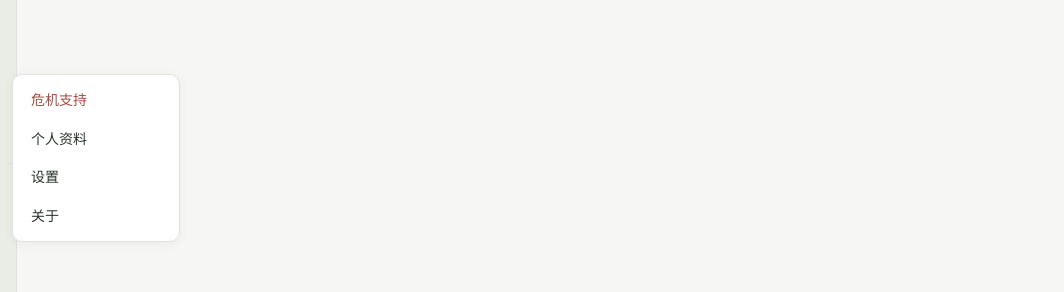
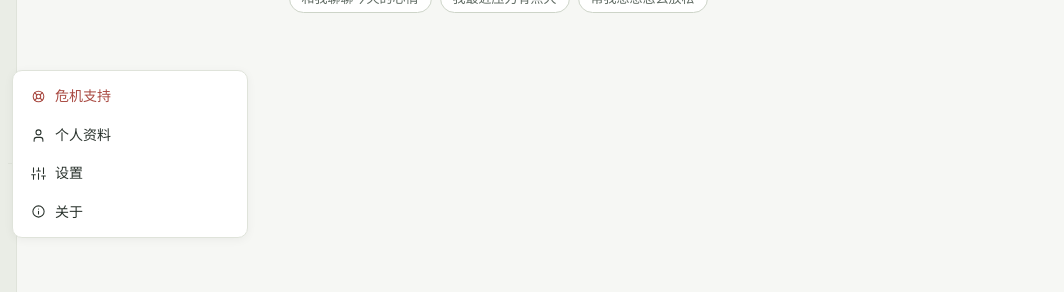
Before and after one commit to KurvCygnus/soul_notes, a React (Vite) app in the folder frontend/: page / in a window 1280 px wide. Both pictures are taken after a click on the button 112 px from the left and 775 px from the top of the page. Shown: the part 506-798 px from the top of the page, without its empty margins (0-1064 px from the left). Built offline with nearby package versions, Linux system fonts and the light colour scheme; no server answers.

Commit message:
fix: 走查修正 (用户菜单定位侧栏宽/条目 SVG 图标/登出红色)

```diff
--- a/frontend/src/components/layout/UserMenu.tsx
+++ b/frontend/src/components/layout/UserMenu.tsx
@@ -3,6 +3,7 @@
 //* 遮罩点击与 Escape 关闭, 条目全部上抛壳处理, 菜单自身不触碰路由与认证上下文 (分层裁决).
 import { useEffect } from 'react'
 import type { ReactElement } from 'react'
+import Icon from '../ui/Icon'
 
 export interface IUserMenuProps
 {
@@ -39,11 +40,11 @@ export default function UserMenu({
             {/* id 与侧栏汉堡钮的 aria-controls 对应; 定位右下 (头像行上方) 归 CSS, 进场动效走动效令牌 (D23). */}
             <div id="user-menu" className="user-menu" role="menu" aria-label="用户菜单">
                 {/* 顺序即 spec §7: 危机支持置顶并以 danger 令牌点出安全语义; 登出仅登录用户可见 (夹在设置与关于之间). */}
-                <button type="button" role="menuitem" className="user-menu-item user-menu-item-crisis" onClick={onOpenCrisis}>危机支持</button>
-                <button type="button" role="menuitem" className="user-menu-item" onClick={onOpenProfile}>个人资料</button>
-                <button type="button" role="menuitem" className="user-menu-item" onClick={onOpenSettings}>设置</button>
-                {!guest && <button type="button" role="menuitem" className="user-menu-item" onClick={onLogout}>登出</button>}
-                <button type="button" role="menuitem" className="user-menu-item" onClick={onOpenAbout}>关于</button>
+                <button type="button" role="menuitem" className="user-menu-item user-menu-item-crisis" onClick={onOpenCrisis}><Icon name="buoy" size={15} /><span>危机支持</span></button>
+                <button type="button" role="menuitem" className="user-menu-item" onClick={onOpenProfile}><Icon name="user" size={15} /><span>个人资料</span></button>
+                <button type="button" role="menuitem" className="user-menu-item" onClick={onOpenSettings}><Icon name="sliders" size={15} /><span>设置</span></button>
+                {!guest && <button type="button" role="menuitem" className="user-menu-item user-menu-item-logout" onClick={onLogout}><Icon name="logout" size={15} /><span>登出</span></button>}
+                <button type="button" role="menuitem" className="user-menu-item" onClick={onOpenAbout}><Icon name="info" size={15} /><span>关于</span></button>
             </div>
         </>
     )
--- a/frontend/src/components/ui/Icon.tsx
+++ b/frontend/src/components/ui/Icon.tsx
@@ -7,6 +7,7 @@ export type IconName =
     | 'sun' | 'cloud' | 'rain' | 'thunder' | 'gauge'
     | 'pen' | 'calendar' | 'cloud-sun' | 'mic'
     | 'panel' | 'buoy' | 'menu' | 'phone'
+    | 'user' | 'sliders' | 'info' | 'logout'
     | 'chat' | 'chat-plus' | 'grid' | 'chevron'  //* 手风琴侧栏 v2 新增: 会话气泡/气泡加号/扩展宫格/节标题箭头.
     | 'arrow-up'  //* 输入区圆形发送钮 (终审整改, spec D2/D5/§5.4): 上箭头, 圆形底由宿主类承担.
 
@@ -83,6 +84,28 @@ const PATHS: Record<IconName, ReactElement> = {
     phone: (
         <path d="M21 16.6v2.6a1.9 1.9 0 0 1-2.1 1.9 18.9 18.9 0 0 1-8.2-2.9 18.6 18.6 0 0 1-5.7-5.7A18.9 18.9 0 0 1 2.1 4.3 1.9 1.9 0 0 1 4 2.2h2.6a1.9 1.9 0 0 1 1.9 1.6c.1.9.3 1.7.6 2.5a1.9 1.9 0 0 1-.4 2L7.5 9.5a15.2 15.2 0 0 0 6.1 6.1l1.2-1.2a1.9 1.9 0 0 1 2-.4c.8.3 1.6.5 2.5.6a1.9 1.9 0 0 1 1.7 2z" />
     ),
+    user: (
+        <>
+            <path d="M19 21v-2a4 4 0 0 0-4-4H9a4 4 0 0 0-4 4v2" />
+            <circle cx="12" cy="7" r="4" />
+        </>
+    ),
+    sliders: (
+        <path d="M4 21v-7M4 10V3M12 21v-9M12 8V3M20 21v-5M20 12V3M1 14h6M9 8h6M17 16h6" />
+    ),
+    info: (
+        <>
+            <circle cx="12" cy="12" r="9" />
+            <path d="M12 8h.01M12 11.5V16" />
+        </>
+    ),
+    logout: (
+        <>
+            <path d="M9 21H5a2 2 0 0 1-2-2V5a2 2 0 0 1 2-2h4" />
+            <path d="m16 17 5-5-5-5" />
+            <path d="M21 12H9" />
+        </>
+    ),
     chat: (
         <path d="M4.5 7A2.5 2.5 0 0 1 7 4.5h10A2.5 2.5 0 0 1 19.5 7v6a2.5 2.5 0 0 1-2.5 2.5h-7L5.5 19.5v-4H7A2.5 2.5 0 0 1 4.5 13z" />
     ),
--- a/frontend/src/styles/base.css
+++ b/frontend/src/styles/base.css
@@ -121,9 +121,10 @@ button.sidebar-row { border: none; background: none; color: var(--ink); font: in
 /* 汉堡用户菜单 (Task 6, spec §7): 侧栏头像行上方向上弹出 (transform-origin 左下), 遮罩透明全屏收点击;
    层级: 抽屉 80 之上 (移动端抽屉内也能开菜单), 登录浮层 60 与 RED 预警 100 之外互不重叠 (菜单仅登录态存在). */
 .user-menu-mask { position: fixed; inset: 0; z-index: 85; }
-.user-menu { position: fixed; left: 12px; bottom: 52px; z-index: 86; min-width: 168px; display: flex; flex-direction: column; padding: 6px; background: var(--card); border: 1px solid var(--line); border-radius: var(--radius); box-shadow: var(--shadow); transform-origin: bottom left; animation: user-menu-in var(--dur-fast) var(--ease-enter); }
+.user-menu { position: fixed; left: 12px; bottom: 56px; z-index: 86; width: 236px; display: flex; flex-direction: column; padding: 6px; background: var(--card); border: 1px solid var(--line); border-radius: var(--radius); box-shadow: var(--shadow); transform-origin: bottom left; animation: user-menu-in var(--dur-fast) var(--ease-enter); }
 @keyframes user-menu-in { from { opacity: 0; transform: translateY(6px); } }
-.user-menu-item { border: none; background: none; color: var(--ink); font: inherit; font-size: 14px; text-align: left; padding: 8px 12px; border-radius: var(--radius); }
+.user-menu-item { display: flex; align-items: center; gap: 9px; border: none; background: none; color: var(--ink); font: inherit; font-size: 14px; text-align: left; padding: 8px 12px; border-radius: var(--radius); }
+.user-menu-item-logout { color: var(--danger); }
 .user-menu-item:hover { background: var(--bg); }
 /* 危机支持置顶且 danger 令牌点出安全语义 (菜单五项中唯一的彩色条目). */
 .user-menu-item-crisis { color: var(--danger); }
@@ -203,7 +204,8 @@ button.sidebar-row { border: none; background: none; color: var(--ink); font: in
 .composer-send { display: inline-flex; align-items: center; justify-content: center; width: 34px; height: 34px; flex: none; border: none; border-radius: 50%; background: var(--brand); color: var(--brand-ink); padding: 0; }
 .composer-send:hover { filter: brightness(1.08); }
 .composer-send:disabled { opacity: .5; cursor: not-allowed; }
-.hero-box { width: min(720px, 100%); }  //* 走查修正: place-items:center 使 hero 收缩包裹, 必须显式定宽否则输入框被 chips 行宽度钳死.
+/* 走查修正: place-items:center 使 hero 收缩包裹, 必须显式定宽, 否则输入框被 chips 行宽度钳死. */
+.hero-box { width: min(720px, 100%); }
 .hero-box .composer-wrap { margin: 28px auto 0; max-width: none; }
 .crisis-lead { margin: 0; color: var(--muted); }
 .crisis-card { padding: 16px; }
```
